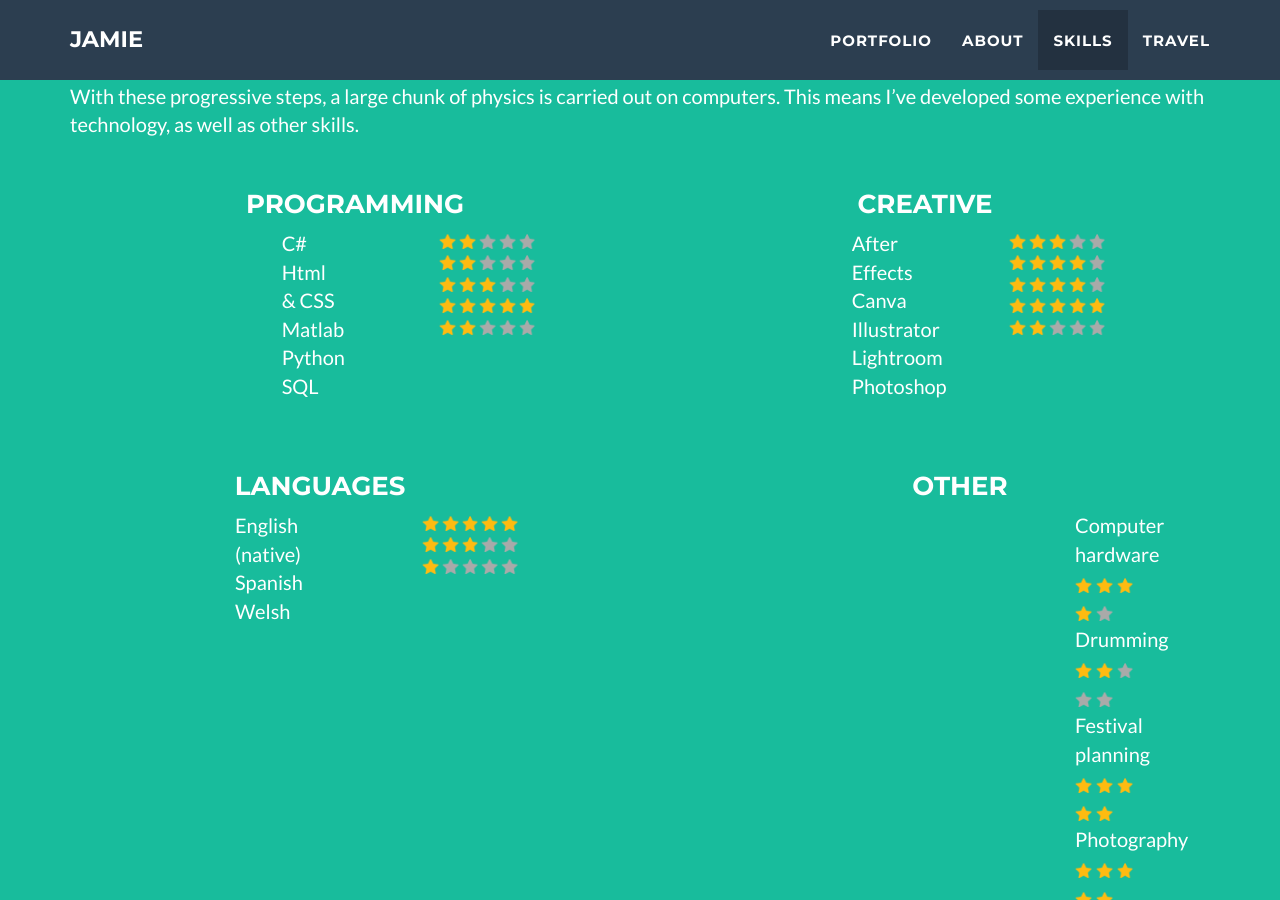
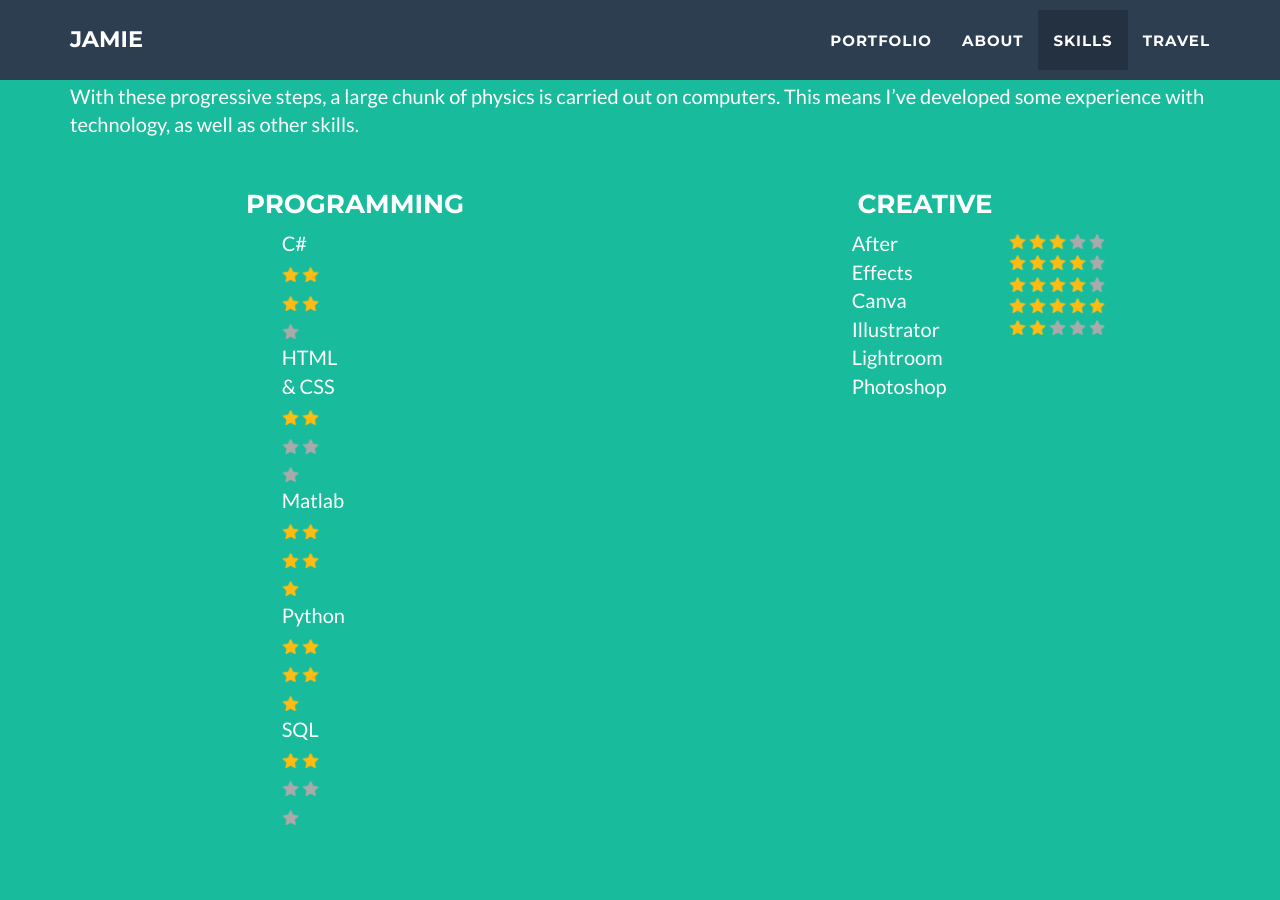
Before and after one commit to jamiedumayne/jamiedumayne.github.io, a Jekyll site: the page built from _posts/2014-07-18-project-1.markdown, in a window 1280 px wide and 900 px high, scrolled down 2491 px. Built offline with Jekyll 4.4.1, drawn with Linux system fonts in a browser that asks for light colours.

Commit message:
Update skills.html

```diff
--- a/_includes/skills.html
+++ b/_includes/skills.html
@@ -20,43 +20,37 @@
         <h3>Programming</h3>
         <div class="col-lg-4 col-xs-2"></div>
           <div class="col-lg-2 col-xs-4">
-            <p>C# <br>
-              Html &amp; CSS <br>
-              Matlab <br>
-              Python <br>
-              SQL </p>
-          </div>
-
-          <div class="col-lg-6 col-xs-4">
+          <p>
+              C#<br>
+               <img src=img/star_full.png alt="Gold star" height="15">
+               <img src=img/star_full.png alt="Gold star" height="15">
+               <img src=img/star_full.png alt="Gold star" height="15">
+               <img src=img/star_full.png alt="Gold star" height="15">
+               <img src=img/star_empty.png alt="Empty star" height="15"><br>
+              HTML & CSS<br>
                <img src=img/star_full.png alt="Gold star" height="15">
                <img src=img/star_full.png alt="Gold star" height="15">
                <img src=img/star_empty.png alt="Empty star" height="15">
                <img src=img/star_empty.png alt="Empty star" height="15">
                <img src=img/star_empty.png alt="Empty star" height="15"><br>
-
-            <img src=img/star_full.png alt="Gold star" height="15">
-            <img src=img/star_full.png alt="Gold star" height="15">
-            <img src=img/star_empty.png alt="Empty star" height="15">
-            <img src=img/star_empty.png alt="Empty star" height="15">
-            <img src=img/star_empty.png alt="Empty star" height="15"><br>
-
-            <img src=img/star_full.png alt="Gold star" height="15">
-            <img src=img/star_full.png alt="Gold star" height="15">
-            <img src=img/star_full.png alt="Gold star" height="15">
-            <img src=img/star_empty.png alt="Empty star" height="15">
-            <img src=img/star_empty.png alt="Empty star" height="15"><br>
-
+              Matlab<br>
                <img src=img/star_full.png alt="Gold star" height="15">
                <img src=img/star_full.png alt="Gold star" height="15">
                <img src=img/star_full.png alt="Gold star" height="15">
                <img src=img/star_full.png alt="Gold star" height="15">
                <img src=img/star_full.png alt="Gold star" height="15"><br>
-
+              Python<br>
+               <img src=img/star_full.png alt="Gold star" height="15">
+               <img src=img/star_full.png alt="Gold star" height="15">
+               <img src=img/star_full.png alt="Gold star" height="15">
+               <img src=img/star_full.png alt="Gold star" height="15">
+               <img src=img/star_full.png alt="Gold star" height="15"><br>
+              SQL<br>
                <img src=img/star_full.png alt="Gold star" height="15">
                <img src=img/star_full.png alt="Gold star" height="15">
                <img src=img/star_empty.png alt="Empty star" height="15">
                <img src=img/star_empty.png alt="Empty star" height="15">
-            <img src=img/star_empty.png alt="Empty star" height="15">
+               <img src=img/star_empty.png alt="Empty star" height="15"> </p>
           </div>
         </div>
       </div>
@@ -139,7 +133,7 @@
       </div>
       <div class="float-child">
         <h3>Other</h3>
-        <div class="col-lg-8 col-xs-2"></div>
+        <div class="col-lg-4 col-xs-2"></div>
           <div class="col-lg-2 col-xs-4">
             <p>Computer hardware<br>
                <img src=img/star_full.png alt="Gold star" height="15">
@@ -170,7 +164,7 @@
                <img src=img/star_full.png alt="Gold star" height="15">
                <img src=img/star_empty.png alt="Empty star" height="15">
                <img src=img/star_empty.png alt="Empty star" height="15">
-               <img src=img/star_empty.png alt="Empty star" height="15">
+               <img src=img/star_empty.png alt="Empty star" height="15"> </p>
           </div>
         </div>
       </div>
```
Lines whose indentation alone changed are shown as unchanged.
